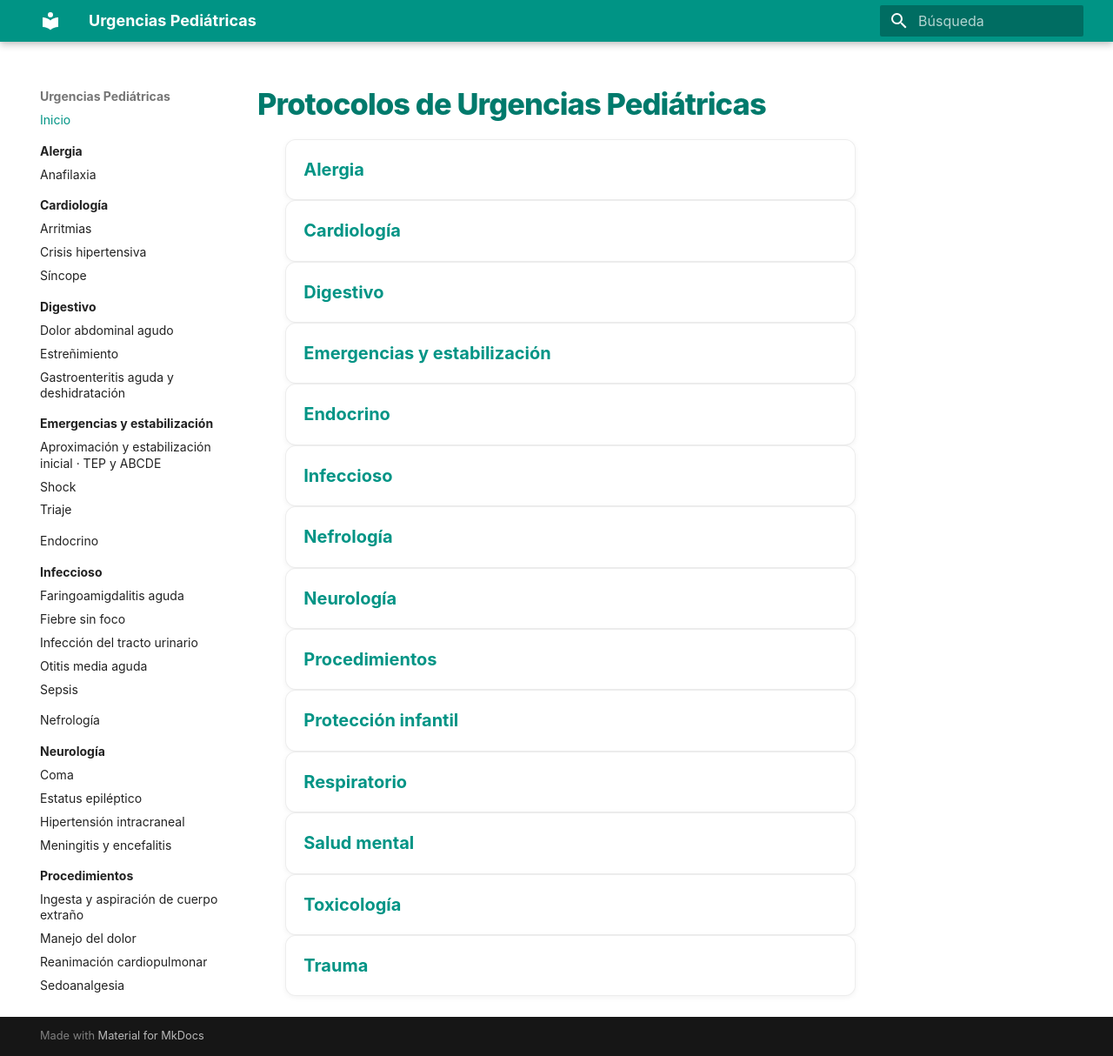
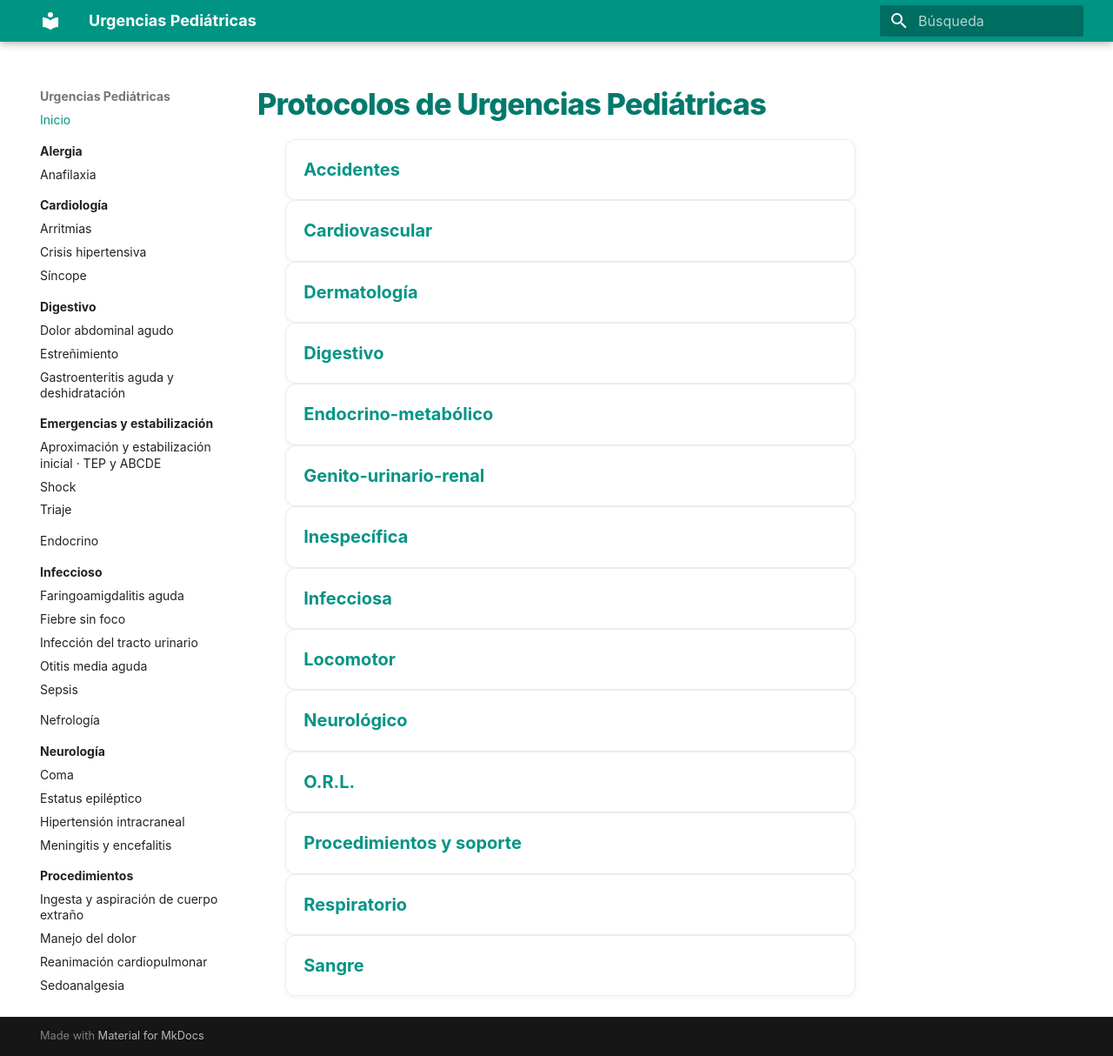
Before and after one commit to gonzaloares/urgencias-pediatricas, an MkDocs documentation site: the page built from docs/index.md, in a window 1280 px wide and 1214 px high. Shown: the whole window at 87% size. Built offline with MkDocs 1.6.1 and Material for MkDocs 9.7.7, drawn with Linux system fonts in a browser that asks for light colours.

Commit message:
Reorganiza la portada según categorías SEUP

```diff
--- a/docs/index.md
+++ b/docs/index.md
@@ -2,19 +2,19 @@
 
 <div class="area-grid" markdown="1">
 
-- [Alergia](alergia/index.md)
-- [Cardiología](cardiologia/index.md)
+- [Accidentes](trauma/index.md)
+- [Cardiovascular](cardiologia/index.md)
+- [Dermatología](dermatologia/index.md)
 - [Digestivo](digestivo/index.md)
-- [Emergencias y estabilización](emergencias/index.md)
-- [Endocrino](endocrino/index.md)
-- [Infeccioso](infeccioso/index.md)
-- [Nefrología](nefrologia/index.md)
-- [Neurología](neurologia/index.md)
-- [Procedimientos](procedimientos/index.md)
-- [Protección infantil](proteccion-infancia/index.md)
+- [Endocrino-metabólico](endocrino/index.md)
+- [Genito-urinario-renal](nefrologia/index.md)
+- [Inespecífica](inespecifica/index.md)
+- [Infecciosa](infeccioso/index.md)
+- [Locomotor](locomotor/index.md)
+- [Neurológico](neurologia/index.md)
+- [O.R.L.](orl/index.md)
+- [Procedimientos y soporte](procedimientos/index.md)
 - [Respiratorio](respiratorio/index.md)
-- [Salud mental](salud-mental/index.md)
-- [Toxicología](toxicologia/index.md)
-- [Trauma](trauma/index.md)
+- [Sangre](sangre/index.md)
 
 </div>
```
